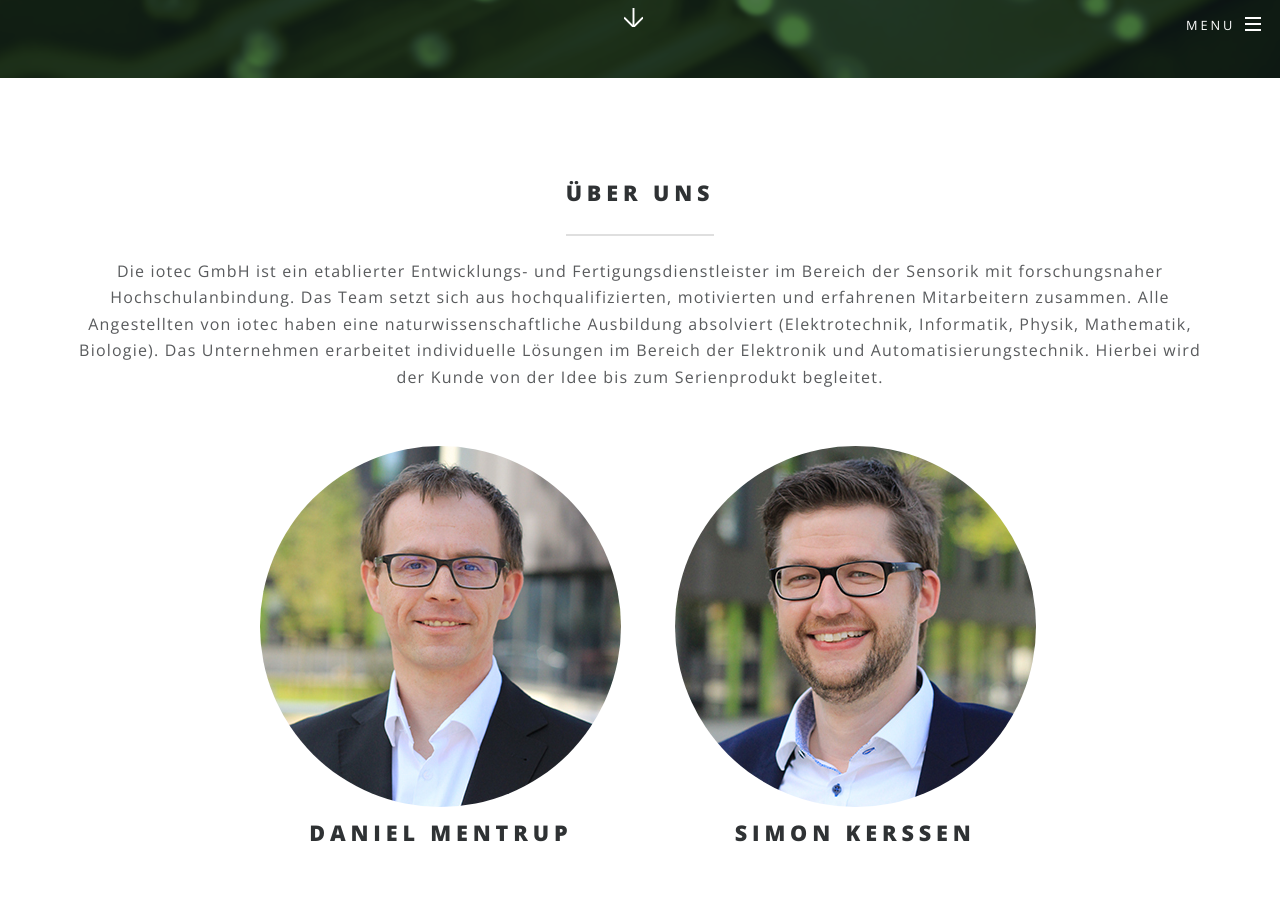
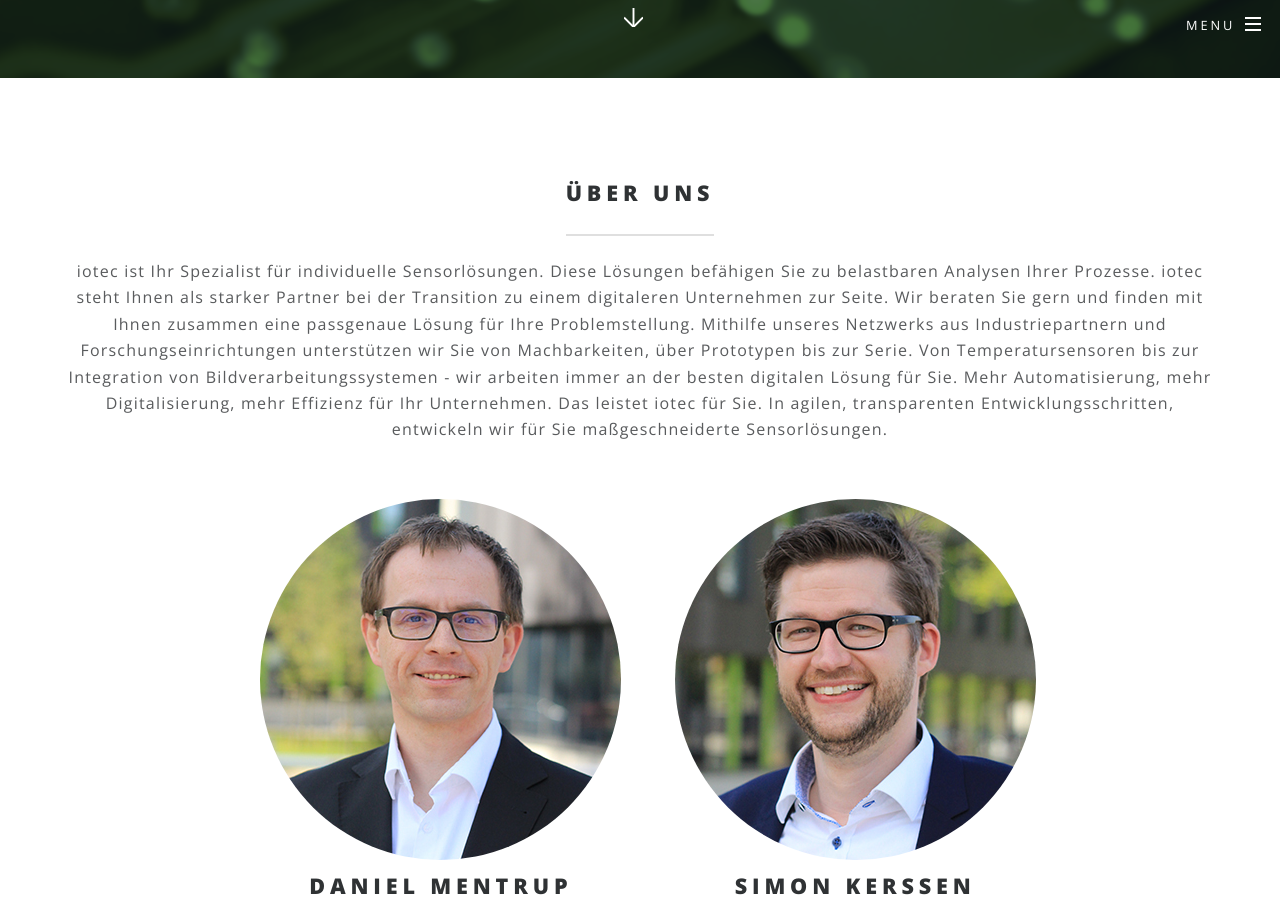
Before and after one commit to iotec-gmbh/iotec-gmbh.github.io, a Jekyll site: the page built from index.html, in a window 1280 px wide and 900 px high, scrolled down 822 px. Built offline with Jekyll 4.4.1, drawn with Linux system fonts in a browser that asks for light colours.

Commit message:
About text
This patch adds a new proper about text.

Closes #3

```diff
--- a/_config.yml
+++ b/_config.yml
@@ -30,11 +30,13 @@ exclude:
 
 about:
   description: |
-    Die iotec GmbH ist ein etablierter Entwicklungs- und Fertigungsdienstleister im Bereich der Sensorik mit forschungsnaher Hochschulanbindung.
-    Das Team setzt sich aus hochqualifizierten, motivierten und erfahrenen Mitarbeitern zusammen.
-    Alle Angestellten von iotec haben eine naturwissenschaftliche Ausbildung absolviert (Elektrotechnik, Informatik, Physik, Mathematik, Biologie).
-    Das Unternehmen erarbeitet individuelle Lösungen im Bereich der Elektronik und Automatisierungstechnik.
-    Hierbei wird der Kunde von der Idee bis zum Serienprodukt begleitet.
+    iotec ist Ihr Spezialist für individuelle Sensorlösungen. Diese Lösungen befähigen Sie zu belastbaren Analysen Ihrer Prozesse.
+    iotec steht Ihnen als starker Partner bei der Transition zu einem digitaleren Unternehmen zur Seite.
+    Wir beraten Sie gern und finden mit Ihnen zusammen eine passgenaue Lösung für Ihre Problemstellung.
+    Mithilfe unseres Netzwerks aus Industriepartnern und Forschungseinrichtungen unterstützen wir Sie von Machbarkeiten, über Prototypen bis zur Serie.
+    Von Temperatursensoren bis zur Integration von Bildverarbeitungssystemen - wir arbeiten immer an der besten digitalen Lösung für Sie.
+    Mehr Automatisierung, mehr Digitalisierung, mehr Effizienz für Ihr Unternehmen. Das leistet iotec für Sie.
+    In agilen, transparenten Entwicklungsschritten, entwickeln wir für Sie maßgeschneiderte Sensorlösungen.
 
 # References
 # To add new references, just copy the image to the images and add a new entry
```
